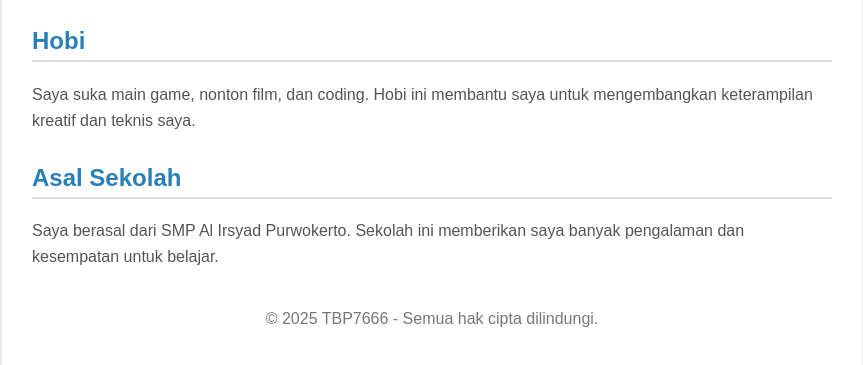
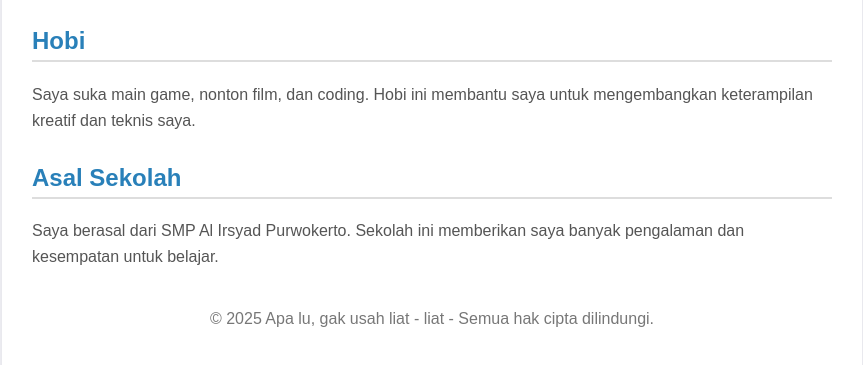
Before and after one commit to pemroalrisyad/TBP7666, a plain HTML site: page index.html in a window 1280 px wide. Shown: the part 141-506 px from the top of the page, without its empty margins (208-1071 px from the left). Drawn offline with Linux system fonts and the light colour scheme.

Commit message:
Update index.html

```diff
--- a/index.html
+++ b/index.html
@@ -65,7 +65,7 @@
         </div>
 
         <div class="footer">
-            <p>&copy; 2025 TBP7666 - Semua hak cipta dilindungi.</p>
+            <p>&copy; 2025 Apa lu, gak usah liat - liat - Semua hak cipta dilindungi.</p>
         </div>
     </div>
 
```
